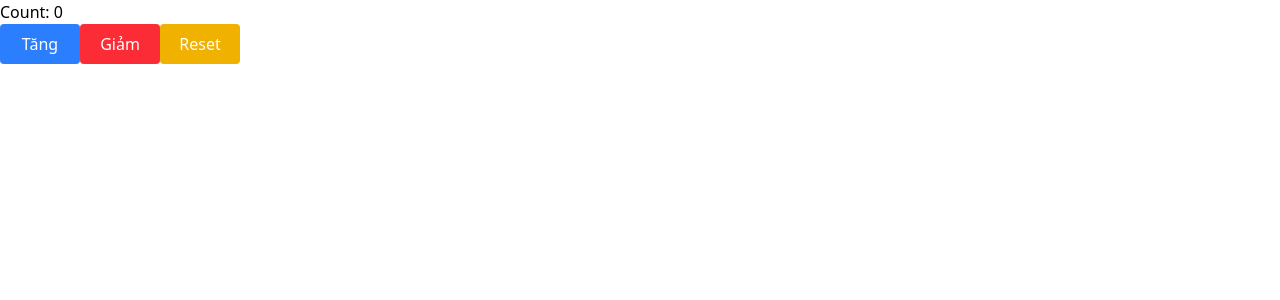
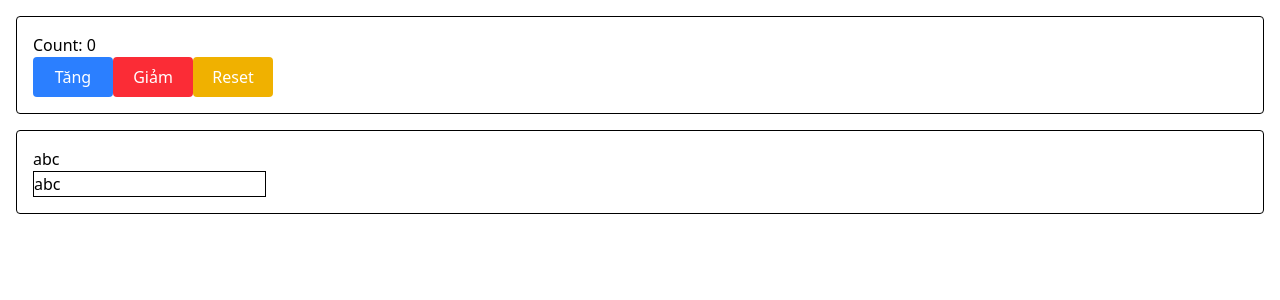
Before and after one commit to chinhpd5/WEB502, a React (Vite) app in the folder WD20306/: page / in a window 1280 px wide. Shown: the top 300 px of the page. Built offline with nearby package versions, Linux system fonts and the light colour scheme.

Commit message:
two way binding

```diff
--- a/WD20306/src/components/UseState.tsx
+++ b/WD20306/src/components/UseState.tsx
@@ -3,14 +3,30 @@ import Button from './Button'
 
 function UseState() {
 
-  const [count, setCount] = useState<number>(0)
+  const [count, setCount] = useState<number>(0);
+  const [text, setText] = useState<string>('abc')
 
   return (
     <div>
-      <h1>Count: {count}</h1>
-      <Button onClick={()=>{setCount(count+1)}}>Tăng</Button>
-      <Button color='red' onClick={()=>{setCount(count-1)}}>Giảm</Button>
-      <Button color='yellow' onClick={()=>{setCount(0)}}>Reset</Button>
+      <div className='border rounded p-4 m-4'>
+        <h1>Count: {count}</h1>
+        <Button onClick={()=>{
+          setCount((prev) => prev+1)
+          setCount((prev) => prev+1)
+          setCount((prev) => prev+1)
+          }}>Tăng</Button>
+        <Button color='red' onClick={()=>{setCount(count-1)}}>Giảm</Button>
+        <Button color='yellow' onClick={()=>{setCount(0)}}>Reset</Button>
+      </div>
+
+      <div className='border rounded p-4 m-4'>
+          {/* two-way binding */}
+          <h1>{text}</h1>
+          <input className='border' type="text"
+            onChange={(e)=>{setText(e.target.value)}}
+            value={text}
+          />
+      </div>
     </div>
   )
 }
```
